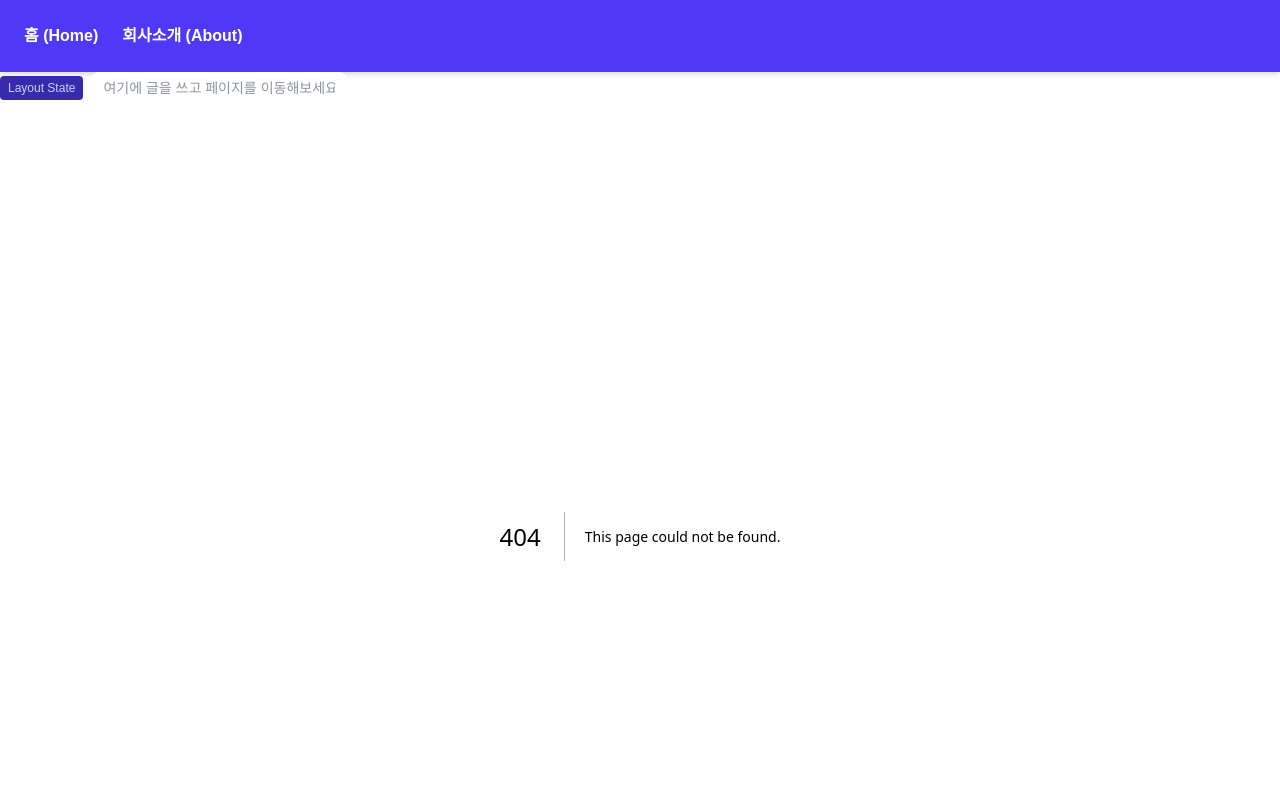
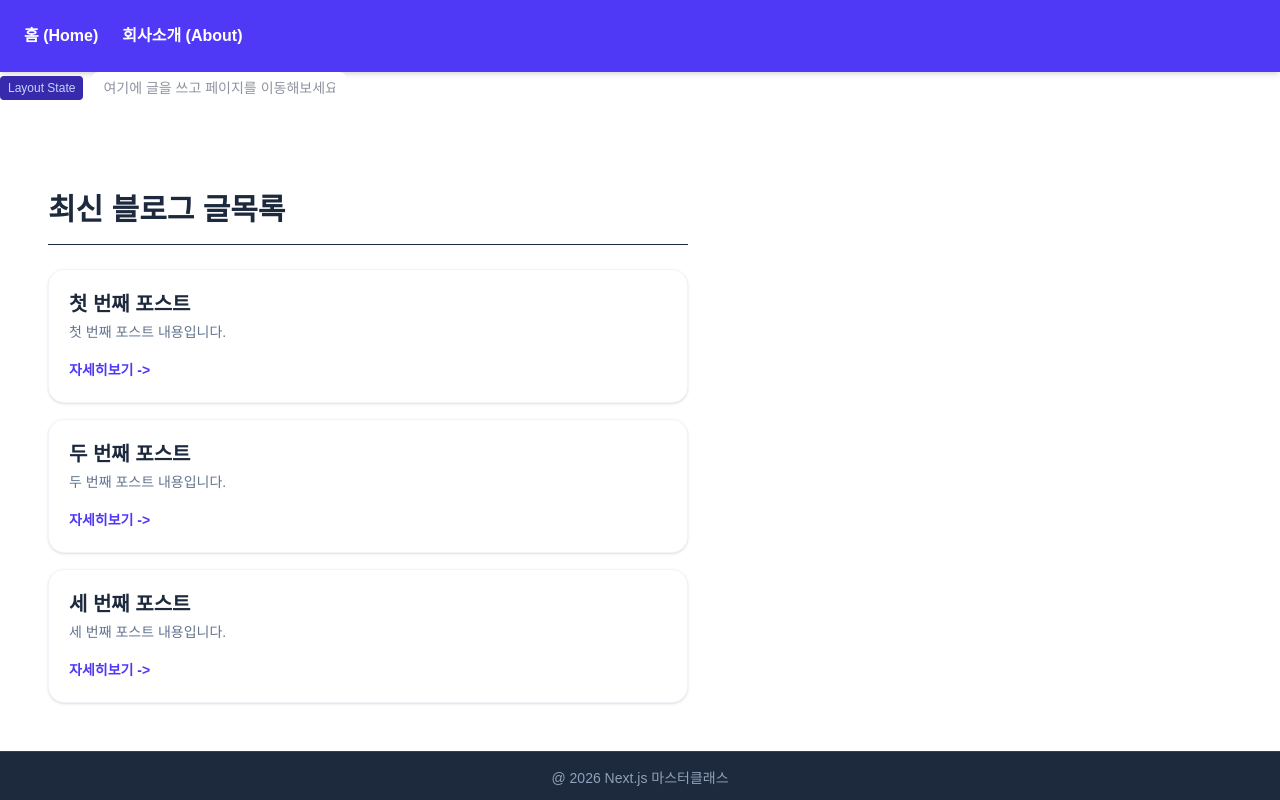
Before and after one commit to pss89/nextjs_project, a Next.js app: page /blog in a window 1280 px wide. Before the commit this address had no page. Shown: the top 800 px of the page. Built offline with nearby package versions, Linux system fonts and the light colour scheme.

Commit message:
목록 처리

```diff
--- a/app/blog/[id]/page.tsx
+++ b/app/blog/[id]/page.tsx
@@ -1,3 +1,5 @@
+import Link from "next/link";
+
 export default async function BlogDetailPage({
     params,
 }: Readonly<{
@@ -17,6 +19,10 @@ export default async function BlogDetailPage({
                 주소창의 숫자를 다른 글자나 숫자로 바꿔보세요.
                 화면의 숫자가 실시간으로 변하는것을 볼수있습니다.
             </p>
+
+            <Link href="/blog" className="inline-flex items-center text-sm font-semibold text-indigo-600 hover:text-indigo-800 transition mt-4">
+                블로그 글목록으로 돌아가기 -&gt;
+            </Link>
         </div>
     );
 }
--- /dev/null
+++ b/app/blog/page.tsx
@@ -0,0 +1,32 @@
+import Link from "next/link";
+
+const posts = [
+    { id: 1, title: "첫 번째 포스트", content: "첫 번째 포스트 내용입니다." },
+    { id: 2, title: "두 번째 포스트", content: "두 번째 포스트 내용입니다." },
+    { id: 3, title: "세 번째 포스트", content: "세 번째 포스트 내용입니다." },
+]
+
+export default function blog() {
+    return (
+        <div className="max-w-2xl max-auto mt-10 p-4">
+            <h1 className="text-3xl font-extrabold text-slate-800 mb-6 border-b pb-4">
+                최신 블로그 글목록
+            </h1>
+
+            <div className="space-y-4">
+                {posts.map((post) => (
+                    <div key={post.id} className="bg-white p-5 rounded-2xl shadow-sm border border-slate-100 hover:shadow-md transition">
+                        <h2 className="text-xl font-bold text-slate-800 mb-1">
+                            {post.title}
+                        </h2>
+                        <p className="text-slate-500 text-sm mb-4">{post.content}</p>
+
+                        <Link href={`/blog/${post.id}`} className="inline-flex items-center text-sm font-semibold text-indigo-600 hover:text-indigo-800 transition">
+                            자세히보기 -&gt;
+                        </Link>
+                    </div>
+                ))}
+            </div>
+        </div>
+    );
+}
```
